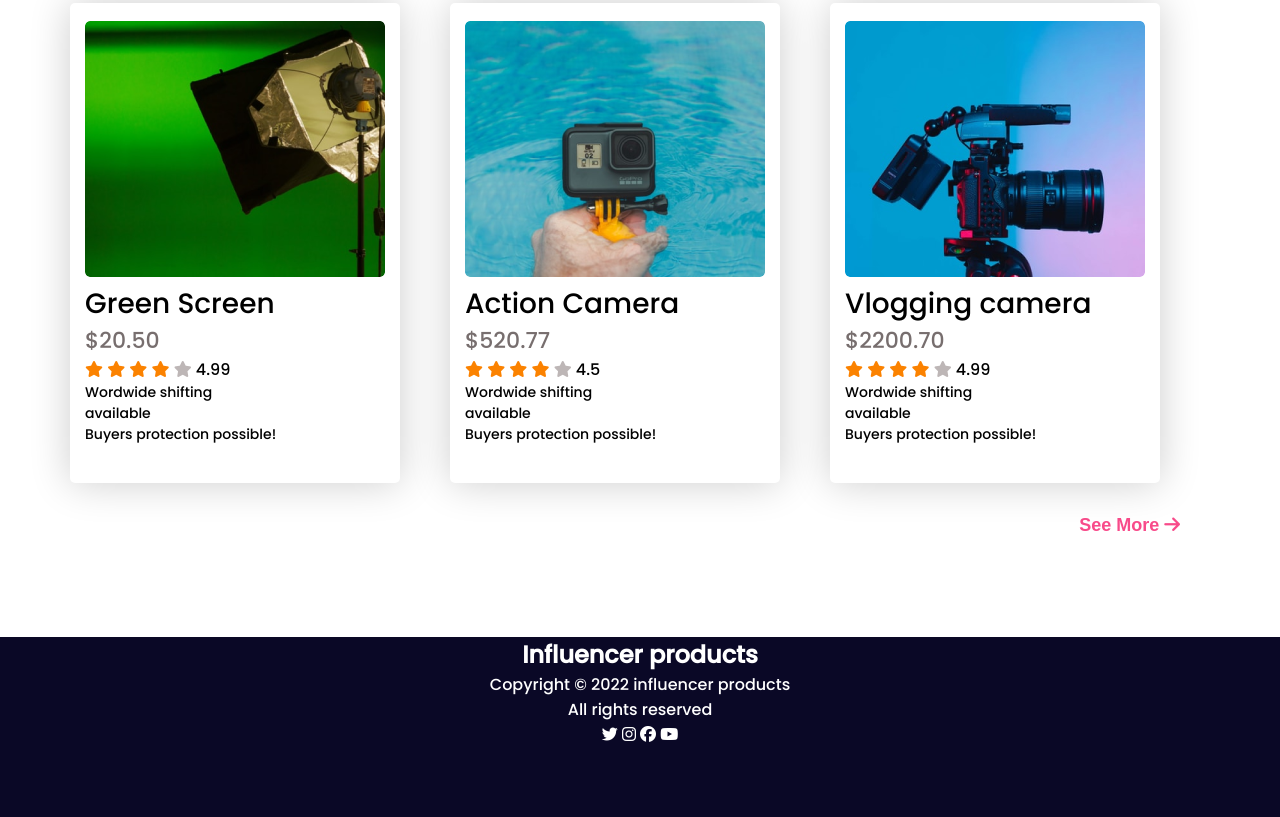
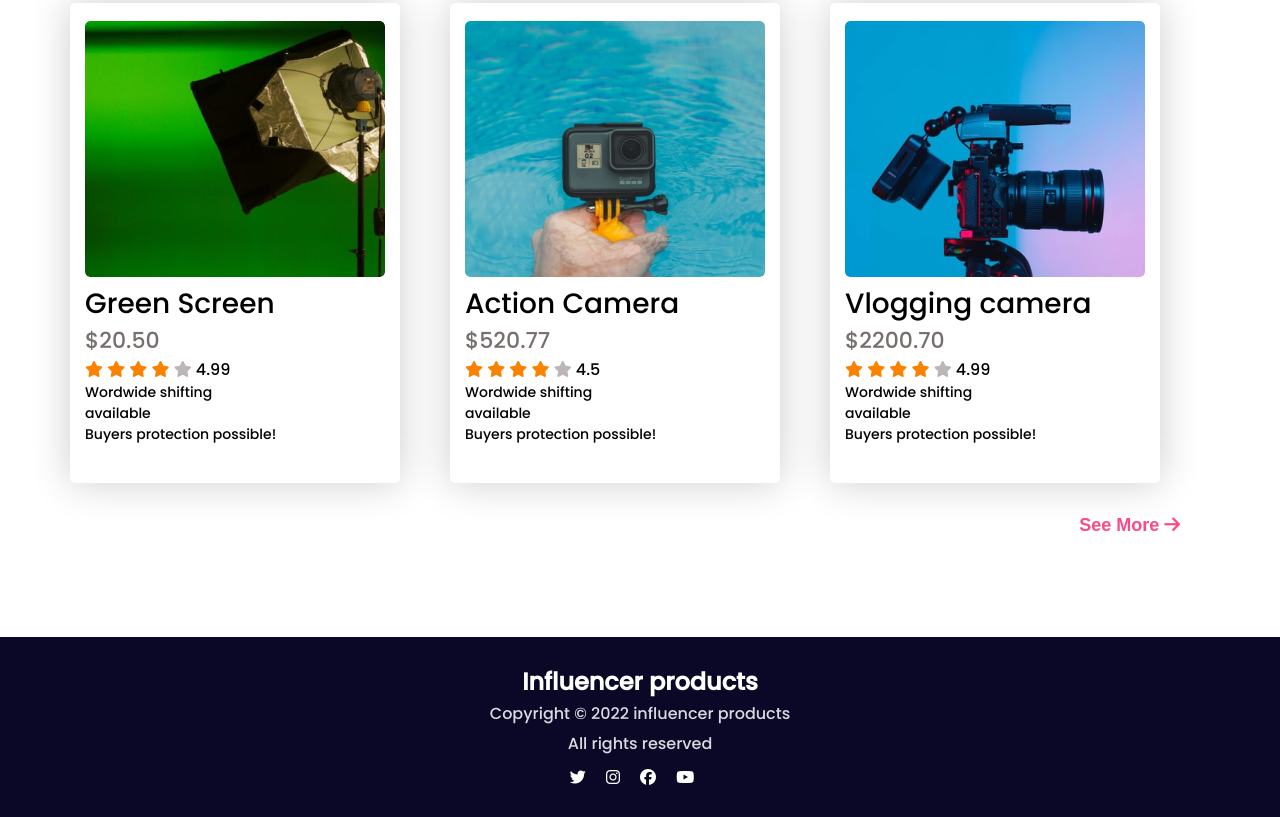
Before and after one commit to CodeWithShamim/influencer-gear-A2, a plain HTML site: page index.html in a window 1280 px wide. Shown: the part 1782-2599 px from the top of the page. Drawn offline with Linux system fonts and the light colour scheme.

Commit message:
footer added

```diff
--- a/index.html
+++ b/index.html
@@ -323,7 +323,7 @@
         <h2>Influencer products</h2>
         <p>Copyright &copy; 2022 influencer products</p>
         <p>All rights reserved</p>
-        <strong>
+        <strong class="footer-icon">
             <i class="fab fa-twitter"></i>
             <i class="fab fa-instagram"></i>
             <i class="fab fa-facebook"></i>
--- a/style.css
+++ b/style.css
@@ -155,5 +155,19 @@ footer {
   height: 180px;
   background-color: #0a0826;
   color: white;
-  text-align: center;
+  display: flex;
+  flex-direction: column;
+  align-items: center;
+  justify-content: center;
 }
+
+footer p {
+  color: #d9dbe1;
+  line-height: 30px;
+}
+
+footer .footer-icon .fab {
+  margin-top: 10px;
+  margin-right: 16px;
+}
+/* ====================Footer end======================= */
```
